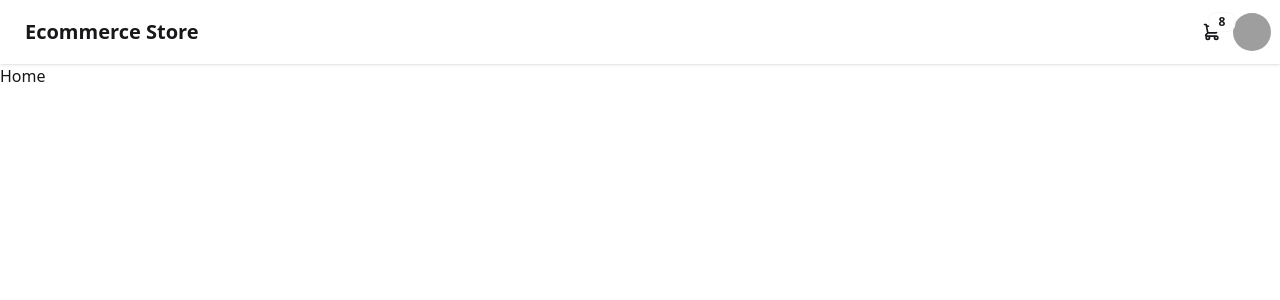
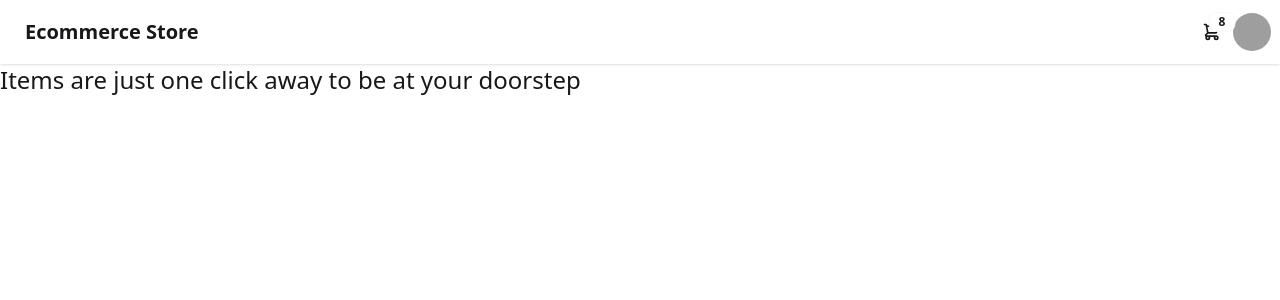
Before and after one commit to Faraan10/useState-useEffect, a React (Vite) app: page / in a window 1280 px wide. Shown: the top 300 px of the page. Built offline with nearby package versions, Linux system fonts and the light colour scheme; grey boxes are pictures that could not be loaded.

Commit message:
home commit

```diff
--- a/src/pages/Home.jsx
+++ b/src/pages/Home.jsx
@@ -1,7 +1,17 @@
 import React from "react";
 
 const Home = () => {
-  return <div>Home</div>;
+  return (
+    <>
+      <div className="container">
+        <div className="flexbox">
+          <h2 className="text-2xl">
+            Items are just one click away to be at your doorstep
+          </h2>
+        </div>
+      </div>
+    </>
+  );
 };
 
 export default Home;
```
